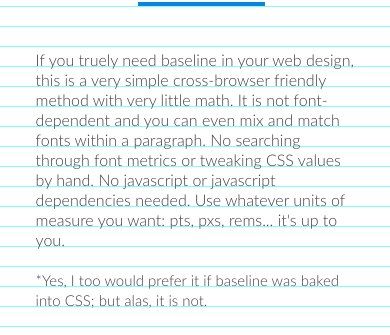
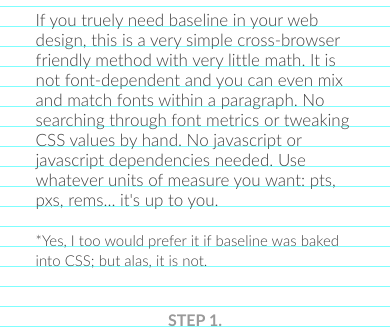
Before and after one commit to shalanah/baseline, a website: page index.html in a window 390 px wide. Shown: the part 214-549 px from the top of the page. Drawn offline with Linux system fonts and the light colour scheme.

Commit message:
Increase mobile font paragraph size, Decrease H3 size so we can still use fun, one-line underlines

```diff
--- a/stylesheets/globals/_typography.scss
+++ b/stylesheets/globals/_typography.scss
@@ -69,7 +69,7 @@ h3 {
     @include baselineBlock(
       $selector: '.base',
       $lineHeight: (2*$gridSize),
-      $fontSize: 35px
+      $fontSize: 28px
     );
   }
 }
@@ -143,7 +143,7 @@ p, li {
     @include baselineBlock(
       $selector: '.base',
       $lineHeight: ($gridSize),
-      $fontSize: 16px
+      $fontSize: 17px
     );
   }
 }
```
Also changed, not shown: public/css/main.css.
